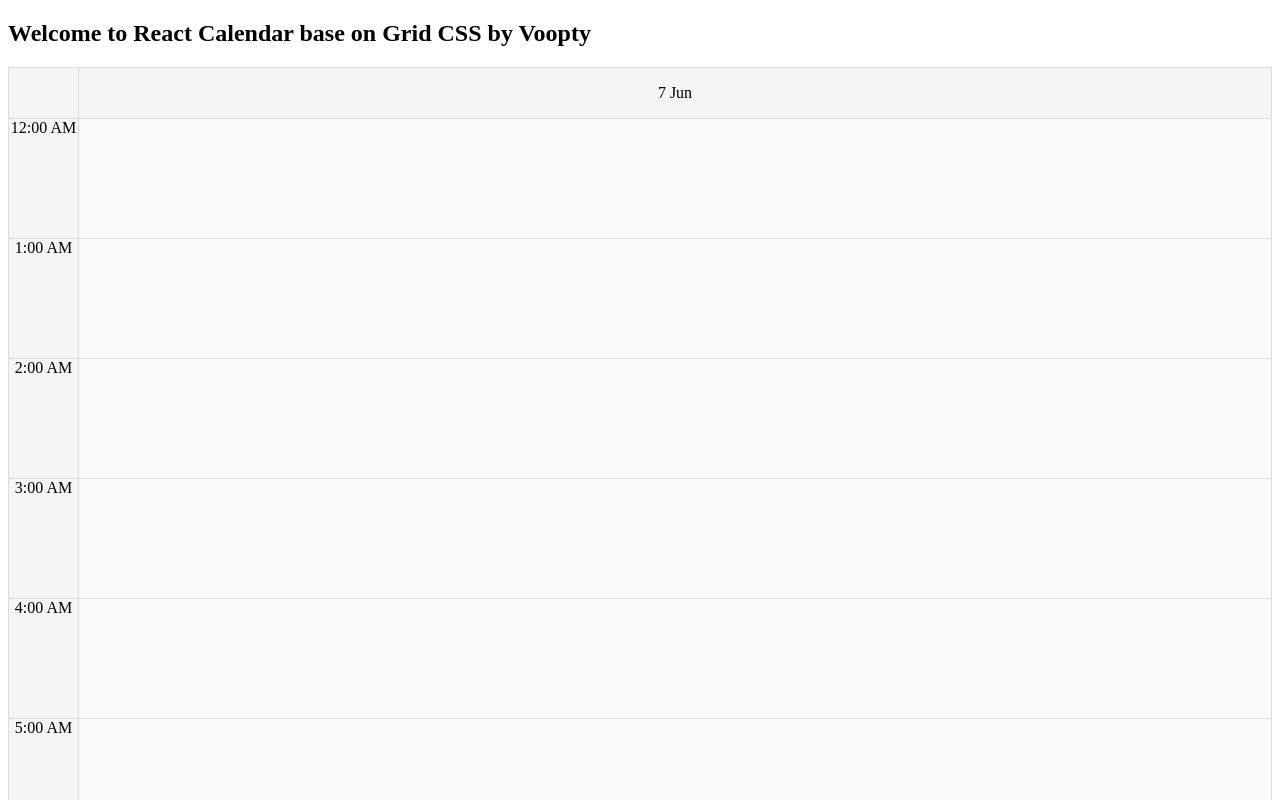
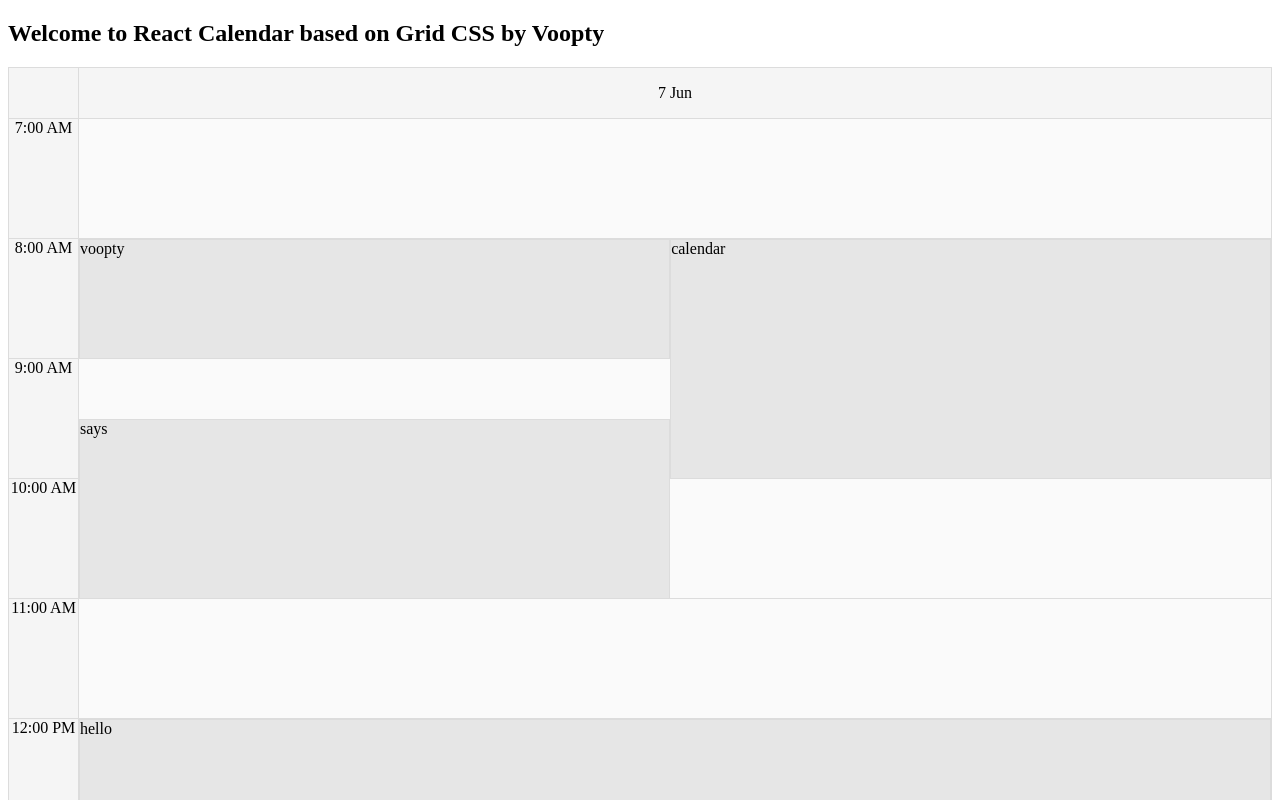
Before and after one commit to vooptyhub/react-css-calendar, a React (Create React App) app: page / in a window 1280 px wide. Shown: the top 800 px of the page. Built offline with nearby package versions, Linux system fonts and the light colour scheme.

Commit message:
more events

```diff
--- a/src/App.js
+++ b/src/App.js
@@ -7,10 +7,12 @@
         return (
             <div className="App">
                 <div className="App-header">
-                    <h2>Welcome to React Calendar base on Grid CSS by Voopty</h2>
+                    <h2>Welcome to React Calendar based on Grid CSS by Voopty</h2>
                 </div>
                 <div className="App-intro">
-                    <CalendarGrid events={[
+                    <CalendarGrid startHour={7}
+                                  endHour={22}
+                                  events={[
                                       {
                                           title: 'voopty',
                                           start: moment.utc().set('hour', 8),
```
Lines whose indentation alone changed are shown as unchanged.
